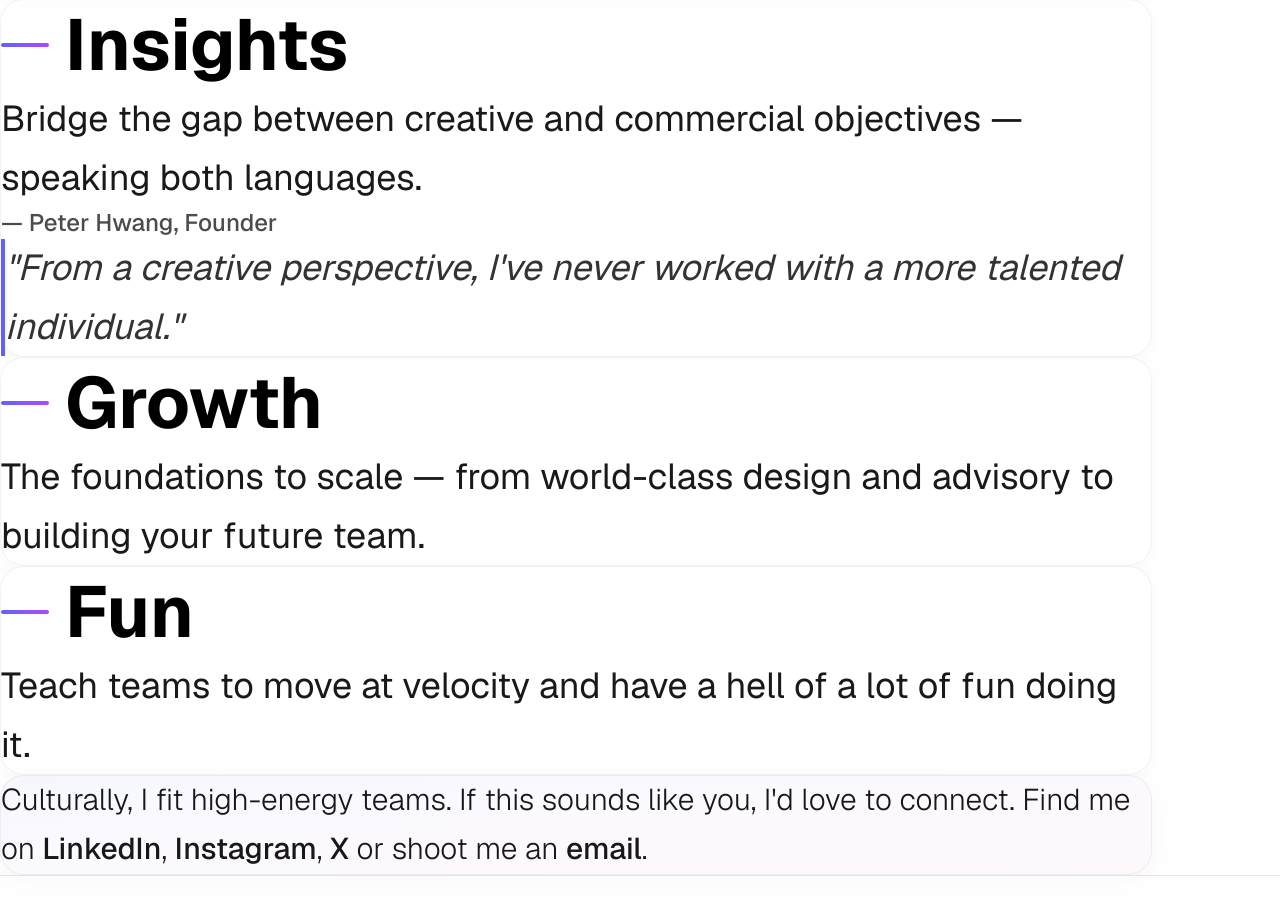
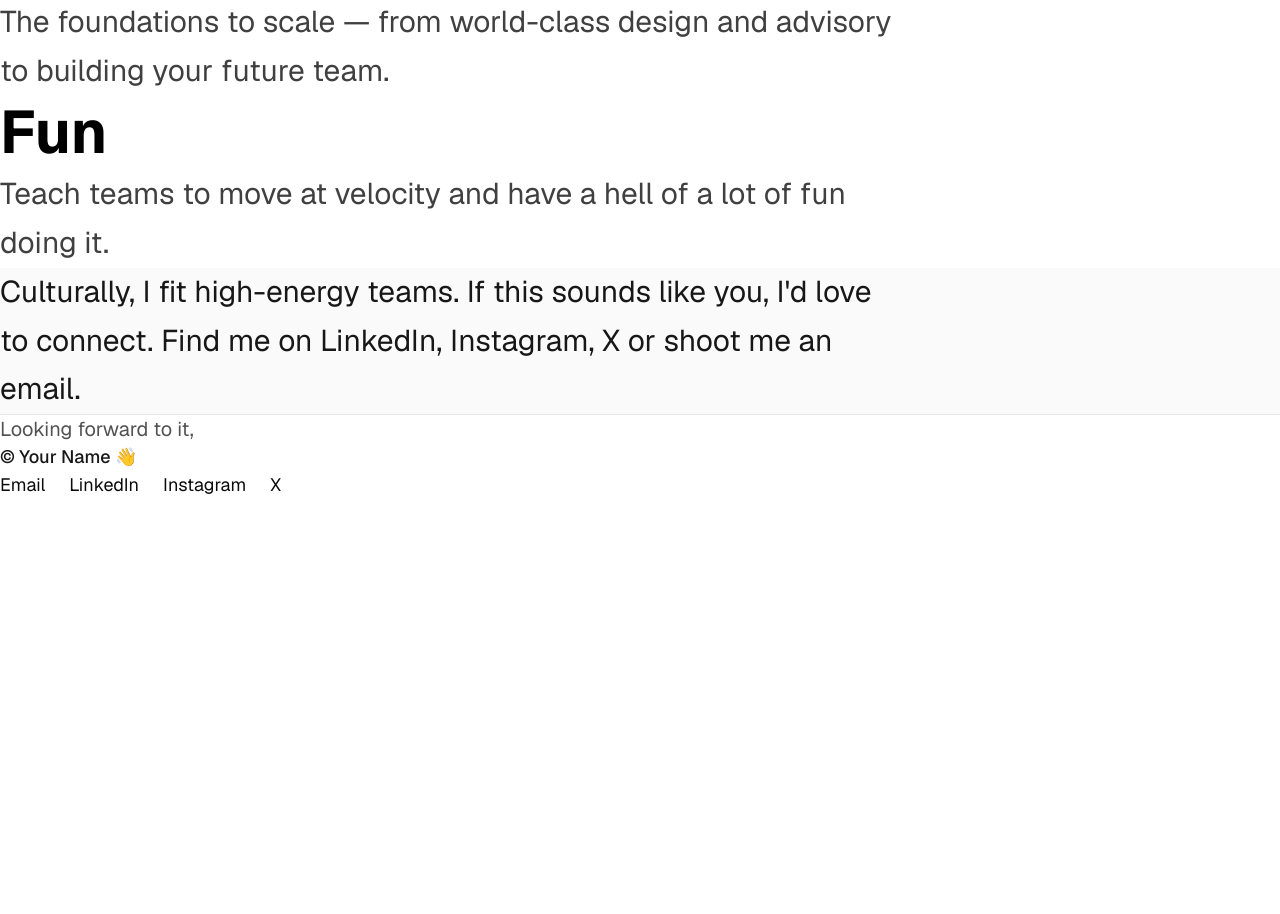
Before and after one commit to danteocualesjr/portfolio-page, a Next.js app: page / in a window 1280 px wide. Shown: the part 2769-3683 px from the top of the page. After the commit the page ends 3268 px from the top, so only its background shows below. Built offline with nearby package versions, Linux system fonts and the light colour scheme.

Commit message:
tweaked ui

```diff
--- a/components/Contact.tsx
+++ b/components/Contact.tsx
@@ -25,19 +25,18 @@ export default function Contact() {
   }, []);
 
   return (
-    <section className="py-20 md:py-32 px-8 md:px-12 lg:px-16 xl:px-24 relative">
-      <div className="max-w-6xl mx-auto">
-        <div
+    <section className="py-24 md:py-32 px-6 sm:px-8 md:px-12 lg:px-16 xl:px-24 bg-neutral-50">
+      <div className="max-w-4xl mx-auto">
+        <p
           ref={ref}
-          className="opacity-0 bg-gradient-to-br from-indigo-50/50 via-purple-50/50 to-pink-50/50 backdrop-blur-sm rounded-3xl p-8 md:p-12 lg:p-16 border border-black/5 shadow-[0_8px_30px_rgb(0,0,0,0.04)]"
+          className="opacity-0 text-xl md:text-2xl lg:text-3xl leading-relaxed text-neutral-900"
         >
-          <p className="text-xl md:text-2xl lg:text-3xl leading-relaxed text-black/90 mb-12 font-light">
           Culturally, I fit high-energy teams. If this sounds like you, I'd love to connect. Find me on{" "}
           <a
             href="https://linkedin.com"
             target="_blank"
             rel="noopener noreferrer"
-              className="font-medium text-black underline decoration-2 underline-offset-4 hover:decoration-indigo-500 hover:text-indigo-600 transition-all duration-300"
+            className="text-black underline hover:no-underline"
           >
             LinkedIn
           </a>
@@ -46,7 +45,7 @@ export default function Contact() {
             href="https://instagram.com"
             target="_blank"
             rel="noopener noreferrer"
-              className="font-medium text-black underline decoration-2 underline-offset-4 hover:decoration-purple-500 hover:text-purple-600 transition-all duration-300"
+            className="text-black underline hover:no-underline"
           >
             Instagram
           </a>
@@ -55,21 +54,20 @@ export default function Contact() {
             href="https://x.com"
             target="_blank"
             rel="noopener noreferrer"
-              className="font-medium text-black underline decoration-2 underline-offset-4 hover:decoration-pink-500 hover:text-pink-600 transition-all duration-300"
+            className="text-black underline hover:no-underline"
           >
             X
           </a>{" "}
           or shoot me an{" "}
           <a
             href="mailto:your.email@example.com"
-              className="font-medium text-black underline decoration-2 underline-offset-4 hover:decoration-indigo-500 hover:text-indigo-600 transition-all duration-300"
+            className="text-black underline hover:no-underline"
           >
             email
           </a>
           .
         </p>
       </div>
-      </div>
     </section>
   );
 }
--- a/components/Features.tsx
+++ b/components/Features.tsx
@@ -53,46 +53,41 @@ export default function Features() {
   }, []);
 
   return (
-    <section className="py-20 md:py-32 px-8 md:px-12 lg:px-16 xl:px-24 relative">
-      <div className="max-w-6xl mx-auto">
+    <section className="py-24 md:py-32 px-6 sm:px-8 md:px-12 lg:px-16 xl:px-24">
+      <div className="max-w-5xl mx-auto">
         <h2
           ref={sectionRef}
-          className="text-6xl md:text-8xl lg:text-9xl xl:text-[12rem] font-bold leading-[0.95] text-black tracking-[-0.02em] mb-20 md:mb-32 opacity-0"
+          className="opacity-0 text-5xl sm:text-6xl md:text-7xl lg:text-8xl xl:text-9xl font-bold leading-[1.05] text-black tracking-tight mb-20 md:mb-24"
         >
           Here's what you can expect from me...
         </h2>
-        <div className="space-y-12 md:space-y-16">
+        <div className="space-y-16 md:space-y-24">
           {features.map((feature, index) => (
             <div
               key={index}
               ref={(el) => {
                 if (el) featuresRef.current[index] = el;
               }}
-              className="group opacity-0 bg-white/60 backdrop-blur-sm rounded-3xl p-8 md:p-12 lg:p-16 border border-black/5 shadow-[0_4px_20px_rgb(0,0,0,0.03)] hover:shadow-[0_12px_40px_rgb(0,0,0,0.08)] hover:border-black/10 transition-all duration-500 hover:-translate-y-1"
+              className="opacity-0 space-y-6"
             >
-              <div className="space-y-6 md:space-y-10">
-                <div className="flex items-center gap-4">
-                  <div className="h-1 w-12 bg-gradient-to-r from-indigo-500 to-purple-500 rounded-full group-hover:w-16 transition-all duration-300" />
-                  <h3 className="text-4xl md:text-6xl lg:text-7xl font-bold text-black leading-tight group-hover:bg-gradient-to-r group-hover:from-indigo-600 group-hover:to-purple-600 group-hover:bg-clip-text group-hover:text-transparent transition-all duration-300">
+              <h3 className="text-4xl md:text-5xl lg:text-6xl font-bold text-black leading-tight">
                 {feature.title}
               </h3>
-                </div>
-                <h4 className="text-2xl md:text-3xl lg:text-4xl font-normal text-black/90 leading-relaxed pl-16">
+              <p className="text-xl md:text-2xl lg:text-3xl text-neutral-700 leading-relaxed max-w-4xl">
                 {feature.description}
-                </h4>
+              </p>
               {feature.author && (
-                  <p className="text-xl md:text-2xl text-black/70 font-medium pl-16">
+                <p className="text-lg md:text-xl text-neutral-600">
                   — {feature.author}
                 </p>
               )}
               {feature.testimonial && (
-                  <div className="mt-8 pl-16 border-l-4 border-gradient-to-b from-indigo-500 to-purple-500 border-l-indigo-500">
-                    <h4 className="text-2xl md:text-3xl lg:text-4xl font-normal text-black/80 leading-relaxed italic">
+                <div className="pt-6 border-t border-neutral-200">
+                  <p className="text-xl md:text-2xl lg:text-3xl text-neutral-600 leading-relaxed italic max-w-4xl">
                     "{feature.testimonial}"
-                    </h4>
+                  </p>
                 </div>
               )}
-              </div>
             </div>
           ))}
         </div>
--- a/components/Footer.tsx
+++ b/components/Footer.tsx
@@ -10,7 +10,7 @@ export default function Footer() {
       (entries) => {
         entries.forEach((entry) => {
           if (entry.isIntersecting) {
-            entry.target.classList.add("animate-fade-in");
+            entry.target.classList.add("animate-fade-in-up");
           }
         });
       },
@@ -25,19 +25,19 @@ export default function Footer() {
   }, []);
 
   return (
-    <footer className="py-16 md:py-24 px-8 md:px-12 lg:px-16 xl:px-24 border-t border-black/10 relative bg-white/40 backdrop-blur-sm">
-      <div className="max-w-6xl mx-auto">
+    <footer className="py-16 md:py-20 px-6 sm:px-8 md:px-12 lg:px-16 xl:px-24 border-t border-neutral-200">
+      <div className="max-w-5xl mx-auto">
         <div ref={ref} className="opacity-0">
-          <p className="text-xl md:text-2xl text-black/80 mb-8 font-light">
+          <p className="text-lg md:text-xl text-neutral-600 mb-6">
             Looking forward to it,
           </p>
-          <p className="text-lg md:text-xl text-black mb-12 font-medium">
+          <p className="text-base md:text-lg text-neutral-900 mb-8 font-medium">
             © Your Name 👋
           </p>
-          <div className="flex flex-wrap gap-6 md:gap-8">
+          <div className="flex flex-wrap gap-6">
             <a
               href="mailto:your.email@example.com"
-              className="text-lg md:text-xl text-black/70 hover:text-black underline decoration-2 underline-offset-4 hover:decoration-indigo-500 hover:text-indigo-600 transition-all duration-300 font-medium"
+              className="text-base md:text-lg text-neutral-600 hover:text-black underline"
             >
               Email
             </a>
@@ -45,7 +45,7 @@ export default function Footer() {
               href="https://linkedin.com"
               target="_blank"
               rel="noopener noreferrer"
-              className="text-lg md:text-xl text-black/70 hover:text-black underline decoration-2 underline-offset-4 hover:decoration-indigo-500 hover:text-indigo-600 transition-all duration-300 font-medium"
+              className="text-base md:text-lg text-neutral-600 hover:text-black underline"
             >
               LinkedIn
             </a>
@@ -53,7 +53,7 @@ export default function Footer() {
               href="https://instagram.com"
               target="_blank"
               rel="noopener noreferrer"
-              className="text-lg md:text-xl text-black/70 hover:text-black underline decoration-2 underline-offset-4 hover:decoration-purple-500 hover:text-purple-600 transition-all duration-300 font-medium"
+              className="text-base md:text-lg text-neutral-600 hover:text-black underline"
             >
               Instagram
             </a>
@@ -61,7 +61,7 @@ export default function Footer() {
               href="https://x.com"
               target="_blank"
               rel="noopener noreferrer"
-              className="text-lg md:text-xl text-black/70 hover:text-black underline decoration-2 underline-offset-4 hover:decoration-pink-500 hover:text-pink-600 transition-all duration-300 font-medium"
+              className="text-base md:text-lg text-neutral-600 hover:text-black underline"
             >
               X
             </a>
```
Lines whose indentation alone changed are shown as unchanged.
